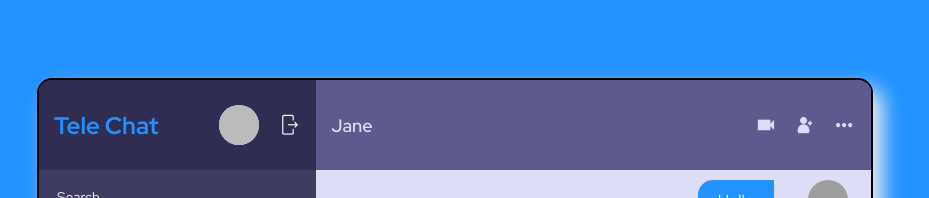
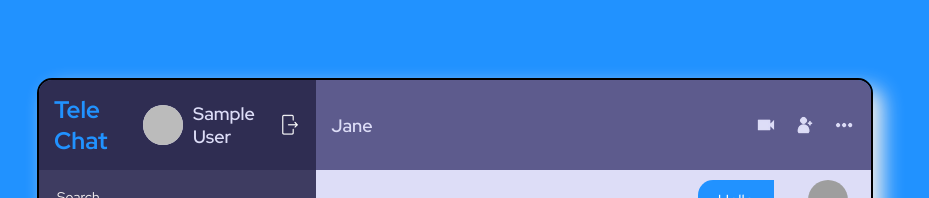
Before and after one commit to anwesh08/Tele-Chat, a React (Create React App) app: page / in a window 1280 px wide. Shown: the top 198 px of the page, without its empty margins (185-1114 px from the left). Built offline with nearby package versions, Linux system fonts and the light colour scheme; no server answers; sample sign-in values are in the browser's storage; grey boxes are pictures that could not be loaded.

Commit message:
chore : updated

```diff
--- a/src/components/Navbar.jsx
+++ b/src/components/Navbar.jsx
@@ -13,7 +13,7 @@ const Navbar = () => {
       <span className="logo">Tele Chat</span>
       <div className='user'>
         <img src={currentUser.photoURL} alt="" />
-        <span>{currentUser.username}</span>
+        <span>{currentUser.displayName}</span>
         <button onClick={() => signOut(auth)}>
           <img src={Logout} alt="" />
         </button>
```
